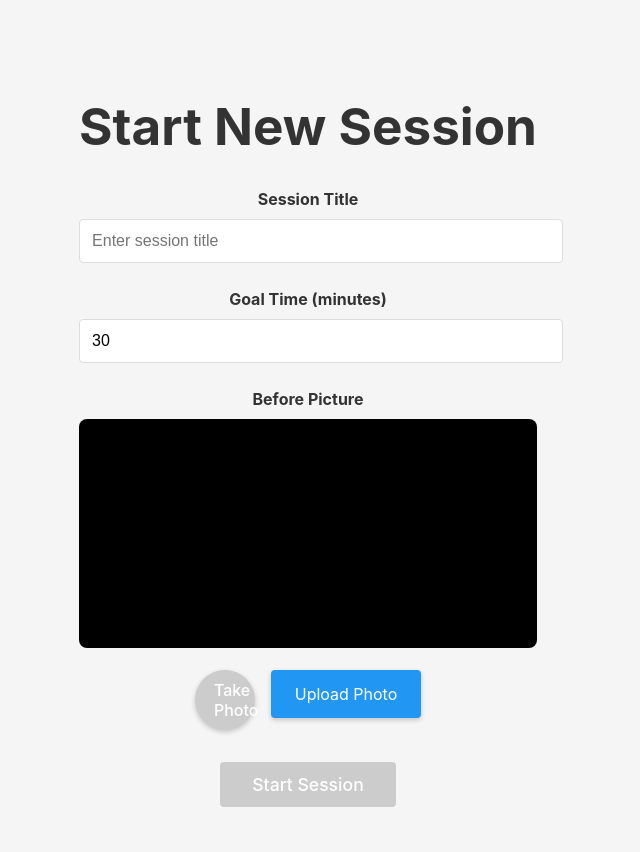
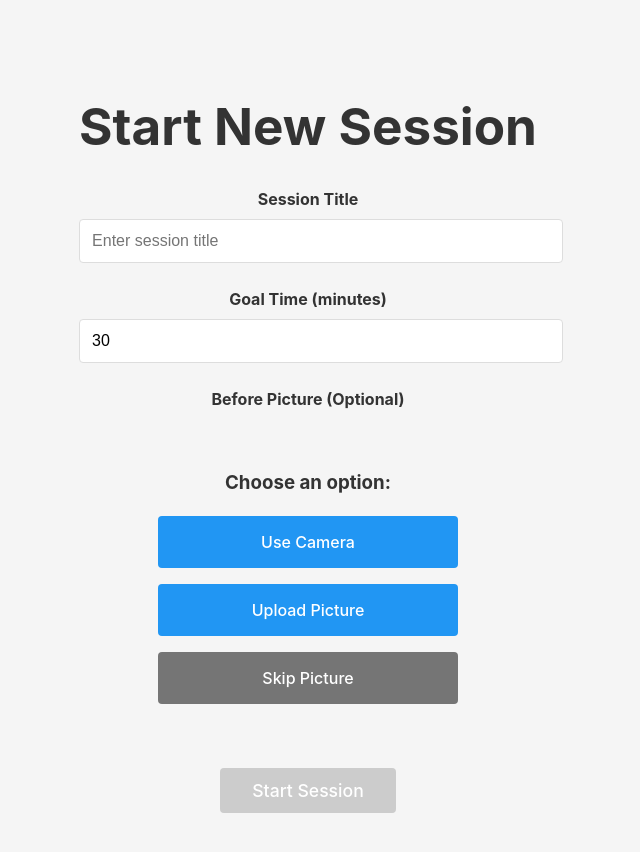
Before and after one commit to jimd-den/sb1-kcyykkxa, a Svelte app: page / in a window 1280 px wide. Both pictures are taken after a click on the button "Start New Session". Shown: the top 852 px of the page, without its empty margins (332-972 px from the left). Built offline with nearby package versions, Linux system fonts and the light colour scheme; no server answers.

Commit message:
Add optional picture capture and improve camera options UI

```diff
--- a/src/ui/components/CameraCapture.svelte
+++ b/src/ui/components/CameraCapture.svelte
@@ -2,8 +2,10 @@
   import { onMount, onDestroy, createEventDispatcher } from 'svelte';
   import { DependencyContainer } from '../../application/di/DependencyContainer';
 
-  export let autoStart = true;
+  export let autoStart = false;
+  export let optional = false;
 
+  let showCameraOptions = true;
   let videoElement: HTMLVideoElement;
   let canvasElement: HTMLCanvasElement;
   let fileInput: HTMLInputElement;
@@ -84,22 +86,60 @@
     // Reset input so the same file can be selected again
     input.value = '';
   }
+
+  function skipPicture() {
+    dispatch('skip');
+  }
+
+  function chooseCameraOption() {
+    showCameraOptions = false;
+    startCamera();
+  }
+
+  function chooseUploadOption() {
+    showCameraOptions = false;
+    cameraInitialized = false;
+  }
 </script>
 
 <div class="camera-container">
-  {#if cameraError}
+  {#if showCameraOptions}
+    <div class="camera-options">
+      <h3>Choose an option:</h3>
+      <div class="options-buttons">
+        <button class="option-button" on:click={chooseCameraOption}>
+          Use Camera
+        </button>
+        <button class="option-button" on:click={chooseUploadOption}>
+          Upload Picture
+        </button>
+        {#if optional}
+          <button class="option-button skip-button" on:click={skipPicture}>
+            Skip Picture
+          </button>
+        {/if}
+      </div>
+    </div>
+  {:else if cameraError}
     <div class="camera-error">
       <p>{cameraError}</p>
-      <button on:click={startCamera}>Retry</button>
+      <div class="error-buttons">
+        <button on:click={startCamera}>Retry Camera</button>
+        <button on:click={() => showCameraOptions = true}>Choose Different Option</button>
+      </div>
     </div>
   {:else}
-    <video bind:this={videoElement} autoplay playsinline></video>
-    <canvas bind:this={canvasElement} style="display: none;"></canvas>
+    {#if cameraInitialized}
+      <video bind:this={videoElement} autoplay playsinline></video>
+      <canvas bind:this={canvasElement} style="display: none;"></canvas>
+    {/if}
 
     <div class="camera-controls">
-      <button class="capture-button" on:click={takePicture} disabled={!cameraInitialized}>
-        Take Photo
-      </button>
+      {#if cameraInitialized}
+        <button class="capture-button" on:click={takePicture}>
+          Take Photo
+        </button>
+      {/if}
       <div class="upload-control">
         <label for="fileUpload" class="upload-button">
           Upload Photo
@@ -112,6 +152,9 @@
           on:change={handleFileUpload}
         />
       </div>
+      <button class="back-button" on:click={() => showCameraOptions = true}>
+        Back
+      </button>
     </div>
   {/if}
 </div>
@@ -189,4 +232,59 @@
     height: 0;
     opacity: 0;
   }
+
+  .camera-options {
+    text-align: center;
+    padding: 2rem;
+  }
+
+  .options-buttons {
+    display: flex;
+    flex-direction: column;
+    gap: 1rem;
+    max-width: 300px;
+    margin: 0 auto;
+  }
+
+  .option-button {
+    padding: 1rem;
+    border: none;
+    border-radius: 4px;
+    background-color: #2196F3;
+    color: white;
+    cursor: pointer;
+    font-size: 1rem;
+  }
+
+  .option-button:hover {
+    background-color: #1976D2;
+  }
+
+  .skip-button {
+    background-color: #757575;
+  }
+
+  .skip-button:hover {
+    background-color: #616161;
+  }
+
+  .error-buttons {
+    display: flex;
+    gap: 1rem;
+    justify-content: center;
+    margin-top: 1rem;
+  }
+
+  .back-button {
+    background-color: #757575;
+    color: white;
+    padding: 0.75rem 1.5rem;
+    border: none;
+    border-radius: 4px;
+    cursor: pointer;
+  }
+
+  .back-button:hover {
+    background-color: #616161;
+  }
 </style>
--- a/src/ui/components/CommentList.svelte
+++ b/src/ui/components/CommentList.svelte
@@ -20,10 +20,10 @@
           <div class="comment-text">{comment.text}</div>
         </li>
       {/each}
-      }
+
     </ul>
   {/if}
-  }
+
 </div>
 
 <style>
--- a/src/ui/pages/EndSessionPage.svelte
+++ b/src/ui/pages/EndSessionPage.svelte
@@ -16,12 +16,11 @@
     afterPictureData = event.detail.imageData;
   }
 
+  function handleSkip() {
+    afterPictureData = '';
+  }
+
   async function completeSession() {
-    if (!afterPictureData) {
-      error = 'Please take an after picture';
-      return;
-    }
-
     error = '';
     isEnding = true;
 
@@ -45,7 +44,7 @@
   {/if}
 
   <div class="form-group">
-    <label>After Picture</label>
+    <label>After Picture (Optional)</label>
     {#if afterPictureData}
       <div class="picture-preview">
         <img src={afterPictureData} alt="After" />
@@ -54,16 +53,19 @@
         </button>
       </div>
     {:else}
-      <CameraCapture on:capture={handleCapture} />
+      <CameraCapture
+        on:capture={handleCapture}
+        on:skip={handleSkip}
+        optional={true}
+      />
     {/if}
-
   </div>
 
   <div class="form-actions">
     <button
       class="complete-button"
       on:click={completeSession}
-      disabled={isEnding || !afterPictureData}
+      disabled={isEnding}
     >
       {isEnding ? 'Completing...' : 'Complete Session'}
     </button>
--- a/src/ui/pages/SessionDetailPage.svelte
+++ b/src/ui/pages/SessionDetailPage.svelte
@@ -114,7 +114,7 @@
         {:else}
           <div class="no-picture">No before picture available</div>
         {/if}
-        }
+
       </div>
 
       <div class="picture-box">
--- a/src/ui/pages/StartSessionPage.svelte
+++ b/src/ui/pages/StartSessionPage.svelte
@@ -16,6 +16,10 @@
     beforePictureData = event.detail.imageData;
   }
 
+  function handleSkip() {
+    beforePictureData = ''; // Clear any existing picture data
+  }
+
   async function startSession() {
     if (!title.trim()) {
       error = 'Please enter a session title';
@@ -24,11 +28,6 @@
 
     if (goalTime <= 0) {
       error = 'Goal time must be greater than zero';
-      return;
-    }
-
-    if (!beforePictureData) {
-      error = 'Please take a before picture';
       return;
     }
 
@@ -79,7 +78,7 @@
   </div>
 
   <div class="form-group">
-    <label>Before Picture</label>
+    <label>Before Picture (Optional)</label>
     {#if beforePictureData}
       <div class="picture-preview">
         <img src={beforePictureData} alt="Before" />
@@ -88,16 +87,19 @@
         </button>
       </div>
     {:else}
-      <CameraCapture on:capture={handleCapture} />
+      <CameraCapture
+        on:capture={handleCapture}
+        on:skip={handleSkip}
+        optional={true}
+      />
     {/if}
-
   </div>
 
   <div class="form-actions">
     <button
       class="start-button"
       on:click={startSession}
-      disabled={isCreating || !title || !beforePictureData}
+      disabled={isCreating || !title}
     >
       {isCreating ? 'Starting...' : 'Start Session'}
     </button>
```
